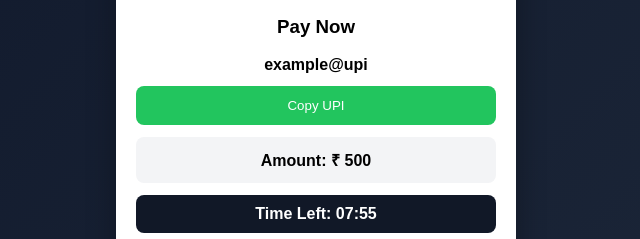
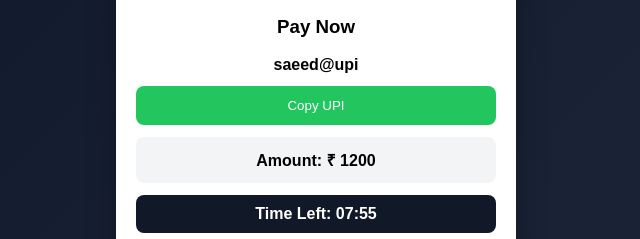
Before and after one commit to repaymentlinkinapk/paying-process, a plain HTML site: page index.html in a window 1280 px wide. Shown: the part 269-508 px from the top of the page, 324-964 px from the left. Drawn offline with Linux system fonts and the light colour scheme.

Commit message:
Update index.html

```diff
--- a/index.html
+++ b/index.html
@@ -108,8 +108,8 @@
 
 <script>
 
-let upiID = "example@upi";
-let amountValue = 500;
+let upiID = "saeed@upi";
+let amountValue = 1200;
 
 document.getElementById("upiBox").innerText = upiID;
 document.getElementById("amountBox").innerText = amountValue;
```
